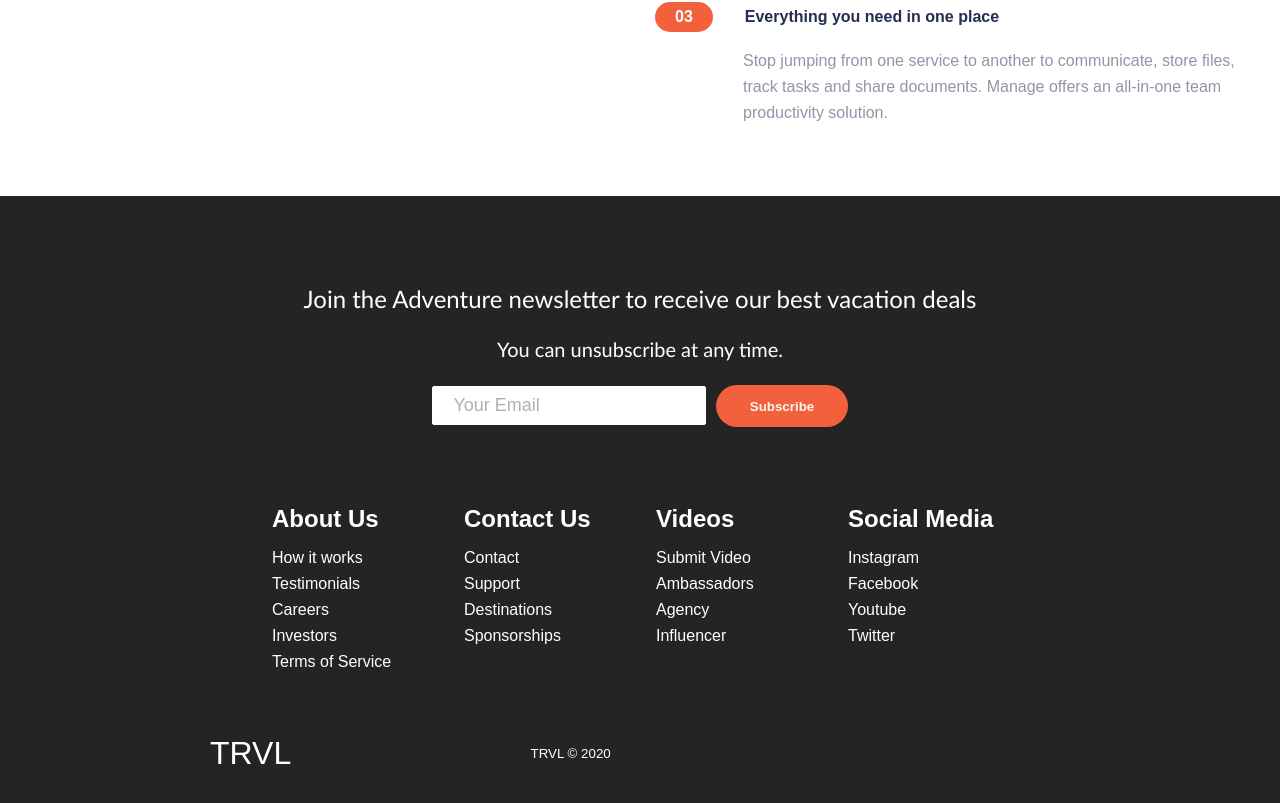
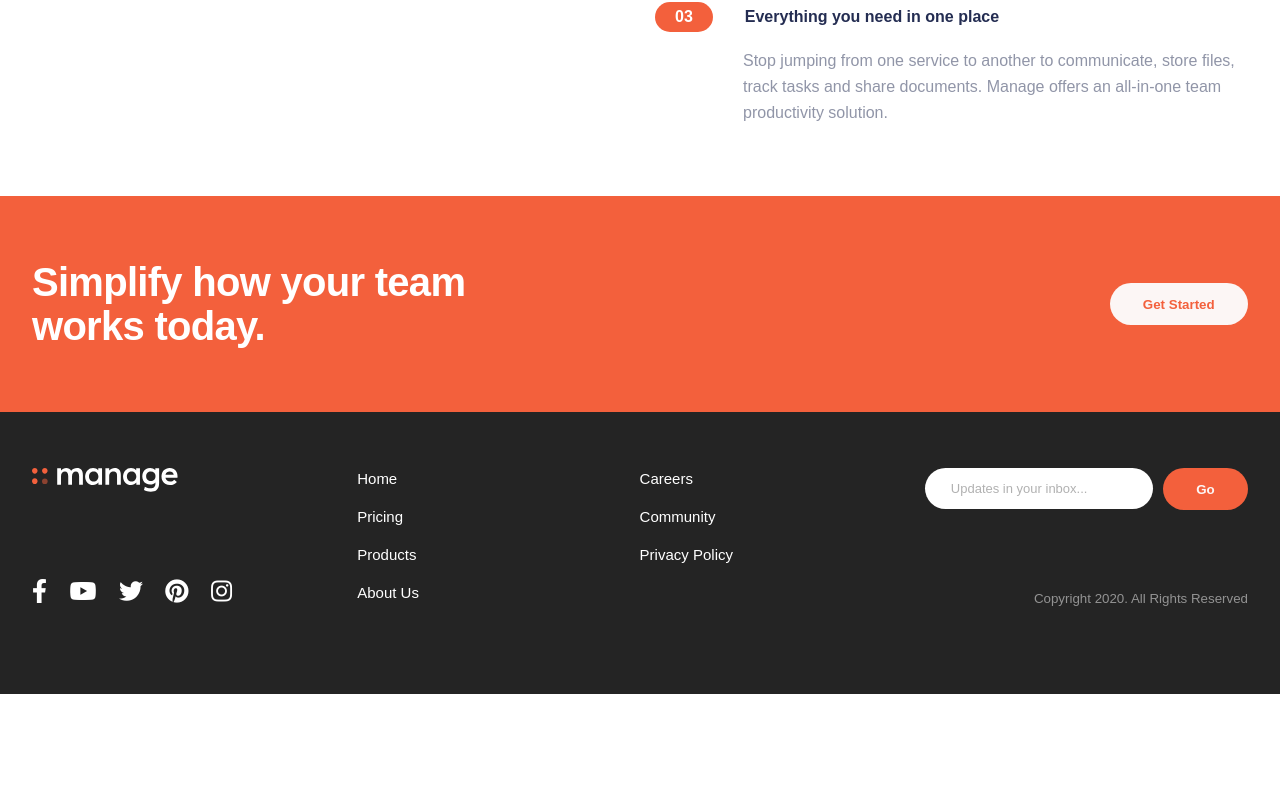
Before and after one commit to creativehkim/manage-landing-page, a React (Create React App) app: page / in a window 1280 px wide. Shown: the part 1153-1956 px from the top of the page. After the commit the page ends 1847 px from the top, so only its background shows below. Built offline with nearby package versions, Linux system fonts and the light colour scheme; a web font is replaced by a local one.

Commit message:
Footer component finished

```diff
--- a/package.json
+++ b/package.json
@@ -8,6 +8,7 @@
     "@testing-library/user-event": "^12.1.10",
     "react": "^17.0.2",
     "react-dom": "^17.0.2",
+    "react-icons": "^4.2.0",
     "react-router-dom": "^5.2.0",
     "react-scripts": "4.0.3",
     "web-vitals": "^1.0.1"
--- a/public/index.html
+++ b/public/index.html
@@ -8,6 +8,9 @@
   <meta name="theme-color" content="#000000" />
   <meta name="description" content="Web site created using create-react-app" />
   <link rel="apple-touch-icon" href="%PUBLIC_URL%/logo192.png" />
+  <link rel="stylesheet" href="https://cdnjs.cloudflare.com/ajax/libs/font-awesome/5.15.3/css/all.min.css"
+    integrity="sha512-iBBXm8fW90+nuLcSKlbmrPcLa0OT92xO1BIsZ+ywDWZCvqsWgccV3gFoRBv0z+8dLJgyAHIhR35VZc2oM/gI1w=="
+    crossorigin="anonymous" referrerpolicy="no-referrer" />
   <!--
       manifest.json provides metadata used when your web app is installed on a
       user's mobile device or desktop. See https://developers.google.com/web/fundamentals/web-app-manifest/
--- a/src/components/Button.js
+++ b/src/components/Button.js
@@ -8,8 +8,7 @@ export const Button = ({
   children,
   type,
   onClick,
-  buttonStyle,
-  buttonSize
+  buttonStyle
 }) => {
   const checkButtonStyle = STYLES.includes(buttonStyle)
     ? buttonStyle
--- a/src/components/Footer.css
+++ b/src/components/Footer.css
@@ -1,66 +1,94 @@
 .footer-container {
     background-color: #242424;
-    padding: 4rem 0 2rem 0;
+    padding: 0 0 2rem 0;
     display: flex;
     flex-direction: column;
     justify-content: center;
     align-items: center;
 }
 
-  .footer-subscription {
+.footer-top {
+  background: #F3603C;
+  color: #fff;
+  width: 100%;
+  padding: 4em 2em;
+}
+
+.footer-top-wrapper {
+  max-width: 1500px;
+  display: flex;
+  justify-content: space-between;
+  align-items: center;
+  margin: 0 auto;
+}
+
+.footer-top-heading {
+  font-size: 40px;
+  line-height: 44px;
+  letter-spacing: -0.714286px;
+  width: 445px;
+}
+
+.footer-bottom {
+  display: flex;
+  flex-basis: auto;
+  width: 100%;
+  height: 250px;
+  padding: 3.5em 2em;
+}
+
+/* Social Icons */
+
+.social-media {
+  width: 240px;
+}
+
+.social-media-wrap {
   display: flex;
   flex-direction: column;
-    justify-content: center;
-    align-items: center;
-    text-align: center;
-
-    margin-bottom: 24px;
-    padding: 24px;
-    color: #fff;
+  justify-content: space-between;
+  height: 100%;
+  max-width: 1000px;
 }
 
-  .footer-subscription > p {
-    font-family: 'Trebuchet MS', 'Lucida Sans Unicode', 'Lucida Grande',
-      'Lucida Sans', Arial, sans-serif;
+.footer-logo img {
+  background-position: center;
+  cursor: pointer;
 }
 
-  .footer-subscription-heading {
-    margin-bottom: 24px;
+.social-icons {
+  display: flex;
+  justify-content: space-between;
+  align-items: center;
+  width: 200px;
+
+}
+
+.social-icon-link {
+  color: #fff;
   font-size: 24px;
 }
 
-  .footer-subscription-text {
-    margin-bottom: 24px;
-    font-size: 20px;
-  }
-
-  .footer-input {
-    padding: 8px 20px;
-    border-radius: 2px;
-    margin-right: 10px;
-    outline: none;
-    border: none;
-    font-size: 18px;
-    margin-bottom: 16px;
-    border: 1px solid #fff;
+.social-icon-link:hover {
+  color: #F3603C;
+  transition: all 0.3s ease-out;
 }
 
 .footer-links {
   width: 100%;
   max-width: 1000px;
-    display: flex;
-    justify-content: center;
 }
 
 .footer-link-wrapper {
   display: flex;
+  justify-content: space-around;
+  padding: 0 4em;
 }
 
 .footer-link-items {
   display: flex;
   flex-direction: column;
   align-items: flex-start;
-    margin: 16px;
   text-align: left;
   width: 160px;
   box-sizing: border-box;
@@ -77,67 +105,70 @@
 .footer-link-items a {
   color: #fff;
   text-decoration: none;
-    margin-bottom: 0.5rem;
+  font-size: 15px;
+  line-height: 22px;
+  margin-bottom: 1rem;
 }
 
 .footer-link-items a:hover {
-    color: #e9e9e9;
+  color: #F3603C;
   transition: 0.3s ease-out;
 }
 
-  .footer-email-form h2 {
-    margin-bottom: 2rem;
+.footer-subscription {
+  display: flex;
+  flex-direction: column;
+  justify-content: space-between;
+  align-items: flex-end;
+  text-align: center;
+  color: #fff;
+}
+
+.input-areas form {
+  display: flex;
+}
+
+.footer-input {
+  padding: 1em 2em;
+  border-radius: 50px;
+  margin-right: 10px;
+  outline: none;
+  border: none;
+  font-size: 13px;
+  margin-bottom: 16px;
 }
 
 .footer-input::placeholder {
   color: #b1b1b1;
 }
 
-  /* Social Icons */
-  .social-icon-link {
+.website-rights {
   color: #fff;
-    font-size: 24px;
+  opacity: 0.5;
 }
 
-  .social-media {
-    max-width: 1000px;
-    width: 100%;
+
+
+@media screen and (max-width: 820px) {
+  .footer-top-wrapper {
+    flex-direction: column;
+    justify-content: center;
+    padding: 4em 0;
   }
 
-  .social-media-wrap {
-    display: flex;
-    justify-content: space-between;
-    align-items: center;
-    width: 90%;
-    max-width: 1000px;
-    margin: 40px auto 0 auto;
+  .footer-top-heading {
+    margin-bottom: 2rem;
+    line-height: 50px;
+    padding: 0 1.6em;
+    text-align: center;
   }
 
-  .social-icons {
-    display: flex;
-    justify-content: space-between;
-    align-items: center;
-    width: 240px;
+  .footer-bottom {
+    flex-direction: column-reverse;
+    height: 100%;
+    position: relative;
   }
 
-  .social-logo {
-    color: #fff;
-    justify-self: start;
-    margin-left: 20px;
-    cursor: pointer;
-    text-decoration: none;
-    font-size: 2rem;
-    display: flex;
-    align-items: center;
-    margin-bottom: 16px;
-  }
-
-  .website-rights {
-    color: #fff;
-    margin-bottom: 16px;
-  }
-
-  @media screen and (max-width: 820px) {
   .footer-links {
     padding-top: 2rem;
   }
@@ -151,13 +182,44 @@
   }
 
   .footer-link-wrapper {
-      flex-direction: column;
+    padding: 0 3em;
+  }
+
+  .social-media {
+    margin: auto;
+    width: 100%;
   }
 
   .social-media-wrap {
-      flex-direction: column;
+    flex-direction: column-reverse;
+    align-items: center;
+
+  }
+
+  .social-icons {
+    margin-top: 2rem;
+    width: 90%;
+  }
+
+  .social-icon-link {
+    font-size: 30px;
+  }
+
+  .footer-logo {
+    margin: 2rem;
+  }
+
+  .footer-subscription {
+    align-items: center;
+    width: 100%;
+  }
+
+  .footer-input {
+    width: 100%;
+  }
+
+  .website-rights {
+    position: absolute;
+    bottom: 20px;
   }
 }
-
-  @media screen and (max-width: 768px) {
-  }
--- a/src/components/Footer.js
+++ b/src/components/Footer.js
@@ -2,73 +2,27 @@ import React from 'react';
 import './Footer.css';
 import { Button } from './Button';
 import { Link } from 'react-router-dom';
+import Logo from '../images/logo-footer.svg';
+
 
 function Footer() {
   return (
     <div className='footer-container'>
-      <section className='footer-subscription'>
-        <p className='footer-subscription-heading'>
-          Join the Adventure newsletter to receive our best vacation deals
-        </p>
-        <p className='footer-subscription-text'>
-          You can unsubscribe at any time.
-        </p>
-        <div className='input-areas'>
-          <form>
-            <input
-              className='footer-input'
-              name='email'
-              type='email'
-              placeholder='Your Email'
-            />
-            <Button buttonStyle='btn--outline'>Subscribe</Button>
-          </form>
+      <section className="footer-top">
+        <div className="footer-top-wrapper">
+          <h1 className='footer-top-heading'>Simplify how your team works today.</h1>
+          <Button buttonStyle={'btn--white'}>Get Started</Button>
         </div>
       </section>
-      <div class='footer-links'>
-        <div className='footer-link-wrapper'>
-          <div class='footer-link-items'>
-            <h2>About Us</h2>
-            <Link to='/sign-up'>How it works</Link>
-            <Link to='/'>Testimonials</Link>
-            <Link to='/'>Careers</Link>
-            <Link to='/'>Investors</Link>
-            <Link to='/'>Terms of Service</Link>
-          </div>
-          <div class='footer-link-items'>
-            <h2>Contact Us</h2>
-            <Link to='/'>Contact</Link>
-            <Link to='/'>Support</Link>
-            <Link to='/'>Destinations</Link>
-            <Link to='/'>Sponsorships</Link>
-          </div>
-        </div>
-        <div className='footer-link-wrapper'>
-          <div class='footer-link-items'>
-            <h2>Videos</h2>
-            <Link to='/'>Submit Video</Link>
-            <Link to='/'>Ambassadors</Link>
-            <Link to='/'>Agency</Link>
-            <Link to='/'>Influencer</Link>
-          </div>
-          <div class='footer-link-items'>
-            <h2>Social Media</h2>
-            <Link to='/'>Instagram</Link>
-            <Link to='/'>Facebook</Link>
-            <Link to='/'>Youtube</Link>
-            <Link to='/'>Twitter</Link>
-          </div>
-        </div>
-      </div>
+      <div className="footer-bottom">
         <section class='social-media'>
           <div class='social-media-wrap'>
             <div class='footer-logo'>
-            <Link to='/' className='social-logo'>
-              TRVL
-              <i class='fab fa-typo3' />
+              <Link to='/' >
+                <img src={ Logo } alt="logo" />
               </Link>
             </div>
-          <small class='website-rights'>TRVL © 2020</small>
+
             <div class='social-icons'>
               <Link
                 class='social-icon-link facebook'
@@ -77,14 +31,6 @@ function Footer() {
                 aria-label='Facebook'
               >
                 <i class='fab fa-facebook-f' />
-            </Link>
-            <Link
-              class='social-icon-link instagram'
-              to='/'
-              target='_blank'
-              aria-label='Instagram'
-            >
-              <i class='fab fa-instagram' />
               </Link>
               <Link
                 class='social-icon-link youtube'
@@ -103,16 +49,55 @@ function Footer() {
                 <i class='fab fa-twitter' />
               </Link>
               <Link
-              class='social-icon-link twitter'
+                class='social-icon-link pinterest'
                 to='/'
                 target='_blank'
-              aria-label='LinkedIn'
+                aria-label='Pinterest'
               >
-              <i class='fab fa-linkedin' />
+                <i class="fab fa-pinterest" />
+              </Link>
+              <Link
+                class='social-icon-link instagram'
+                to='/'
+                target='_blank'
+                aria-label='Instagram'
+              >
+                <i class='fab fa-instagram' />
               </Link>
             </div>
           </div>
         </section>
+        <div class='footer-links'>
+          <div className='footer-link-wrapper'>
+            <div class='footer-link-items'>
+              <Link to='/'>Home</Link>
+              <Link to='/'>Pricing</Link>
+              <Link to='/'>Products</Link>
+              <Link to='/'>About Us</Link>
+            </div>
+            <div class='footer-link-items'>
+              <Link to='/'>Careers</Link>
+              <Link to='/'>Community</Link>
+              <Link to='/'>Privacy Policy</Link>
+            </div>
+          </div>
+        </div>
+        <section className='footer-subscription'>
+          <div className='input-areas'>
+            <form>
+              <input
+                className='footer-input'
+                name='email'
+                type='email'
+                placeholder='Updates in your inbox...'
+              />
+              <Button buttonStyle='btn--primary'>Go</Button>
+            </form>
+
+          </div>
+        <small class='website-rights'>Copyright 2020. All Rights Reserved</small>
+        </section>
+      </div>
     </div>
   );
 }
--- a/src/components/InfoCard.css
+++ b/src/components/InfoCard.css
@@ -19,6 +19,7 @@
 
 .title {
   font-size: 16px;
+  text-align: left;
 }
 
 .info-card-body {
@@ -44,6 +45,10 @@
     z-index: -1;
 }
 
+  .number {
+    margin-right: 1rem;
+  }
+
   .info-card-body {
     margin-left: 0;
   }
--- a/src/components/InfoSection.css
+++ b/src/components/InfoSection.css
@@ -10,7 +10,7 @@ padding: 0 2rem;
 
 .info-row {
 display: flex;
-align-items: start;
+align-items: flex-start;
 max-width: 1500px;
 
 }
```
Also changed, not shown: src/components/Testimonials.css (added), src/components/Testimonials.js (added), src/images/logo-footer.svg (added), 1 other file (tests, documents, lock files or other folders). Lines whose indentation alone changed are shown as unchanged.
